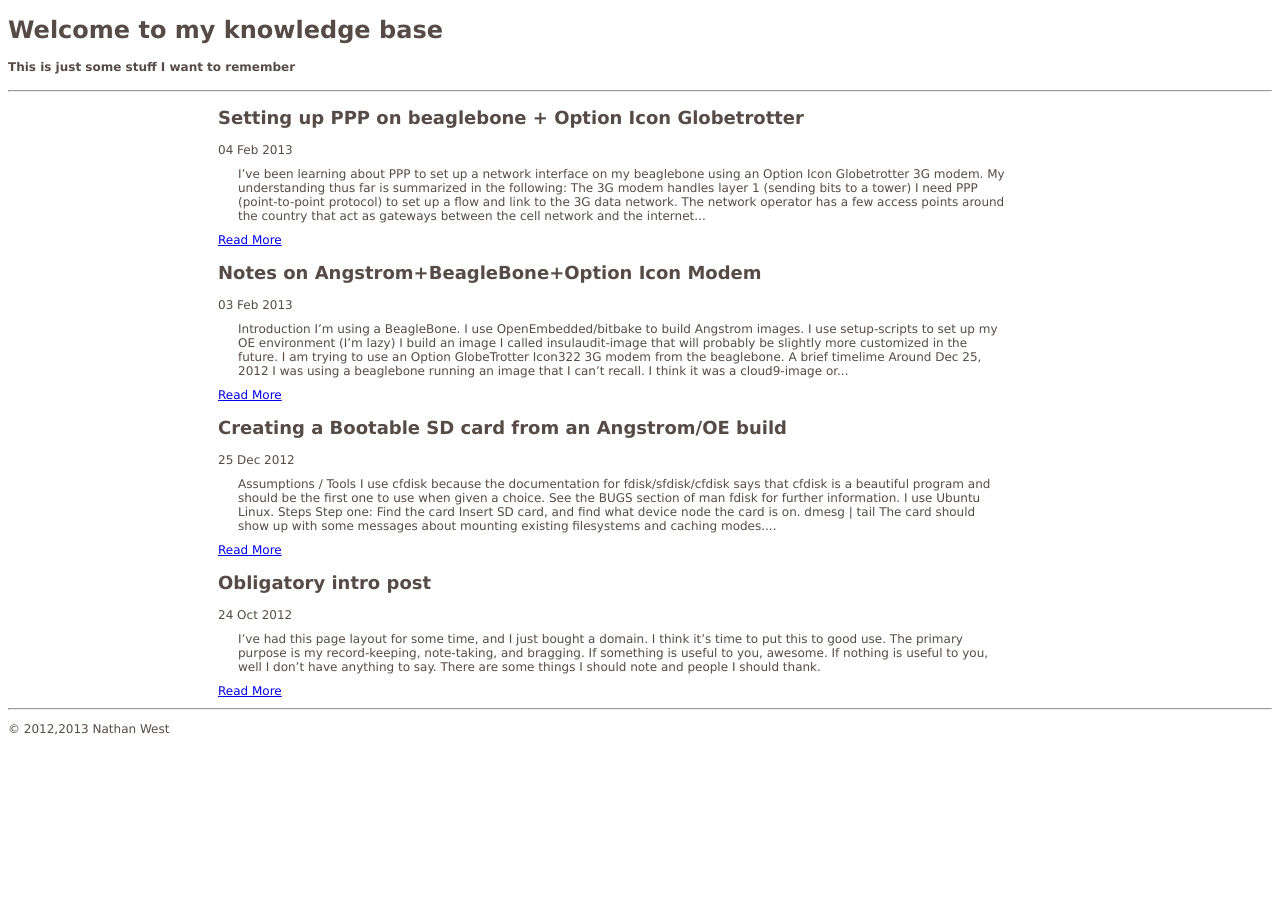
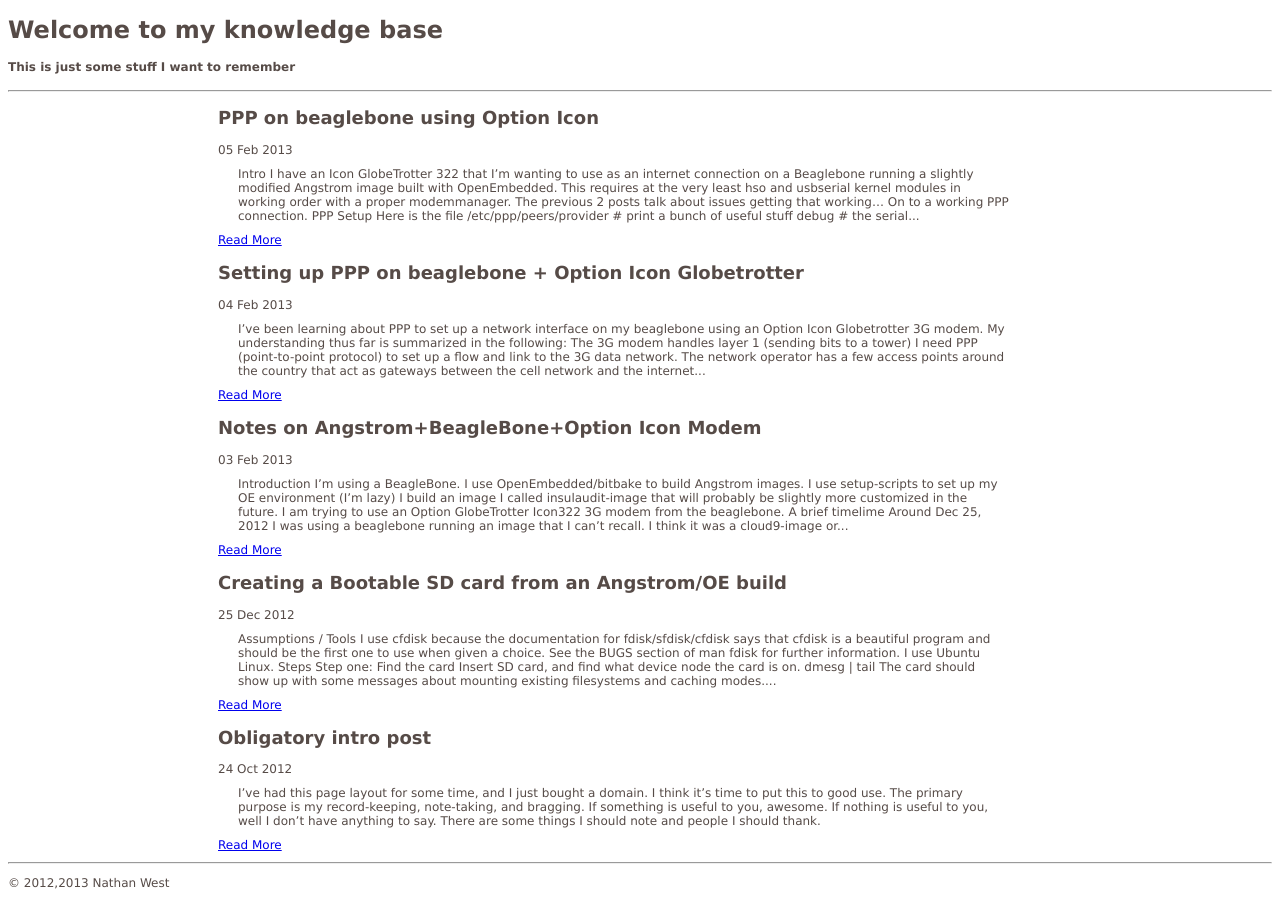
Before and after one commit to n-west/n-west.github.com, a Jekyll site: the page built from index.html, in a window 1280 px wide. Built offline with Jekyll 4.4.1, drawn with Linux system fonts in a browser that asks for light colours; some of the changed lines change nothing that is shown.

Commit message:
added _posts/2013-02-05-ppp-part2.md with setup files for PPP. modded part1 to use backtick quotes for inline code

```diff
--- /dev/null
+++ b/_posts/2013-02-05-ppp-part2.md
@@ -0,0 +1,146 @@
+---
+layout: default
+title: PPP on beaglebone using Option Icon
+---
+
+# Intro #
+I have an Icon GlobeTrotter 322 that I'm wanting to use as an internet connection on a Beaglebone running a slightly modified Angstrom image built with OpenEmbedded.
+This requires at the very least hso and usbserial kernel modules in working order with a proper modemmanager.
+The previous 2 posts talk about issues getting that working...
+
+On to a working PPP connection.
+
+# PPP Setup #
+
+Here is the file /etc/ppp/peers/provider
+
+    # print a bunch of useful stuff
+    debug
+    # the serial port to use
+    /dev/ttyHS1
+    #Baudrate
+    115200
+    # If i timeout or dont use it for <x> seconds close it
+    idle 7200
+    # Prevent the device from being used by others
+    lock
+    # Hardware handshake, not totally sure
+    crtscts
+    # Treat the dvice likea modem (it is one, afet all)
+    modem
+    # Allow any user to use the connection
+    noauth
+    # route traffic through ppp0 by default
+    replacedefaultroute
+    defaultroute
+    # Use this chat script and print the cruft
+    connect "/usr/sbin/chat -V -f /etc/ppp/beagle-chat"
+    # uh, not really sure. Get an IP from net I think.
+    noipdefault
+    # this prints a bunch of stuff to stdio
+    updetach
+    # This will cause DNS servers to obe printed.
+    # does not enable them for me.
+    # usepeerdns
+    # authenticate with ATT
+    user ISP@CINGULAR1.COM
+    password CINGULAR1
+    # disable compression
+    # novj
+
+This file is pretty heavily commented and it would be laborious to discuss it any more outside of saying that it's a config file.
+There is no sequence so order doesn't matter.
+The tricky part for me was getting the user/password right.
+
+And here is the file /etc/ppp/beagle-chat
+
+    '' AT
+    'OK' AT+CFUN=1
+    'OK' ATD*99***1#
+
+This chat script first turns the modem on, then dials PDP context 1.
+This context happens to already be configured in to the modem but you can create new ones with
+
+    AT+CDGDCONT
+
+Each context will have a number which can replace the 1 in the ATD command.
+
+
+# Using PPP #
+
+I start PPP with the pon command. This always calls the `/etc/ppp/peers/provider` config file unless specified otherwise.
+
+    root@beaglebone:~# pon
+
+    NO CARRIER
+    AT
+    OK
+    AT+CFUN=1
+    OKScript /usr/sbin/chat -V -f /etc/ppp/beagle-chat finished (pid 419), status = 0x0
+    Serial connection established.
+    using channel 5
+    Using interface ppp0
+    Connect: ppp0 <--> /dev/ttyHS1
+    rcvd [LCP ConfReq id=0x2 <mru 1600> <auth chap MD5> <magic 0x78efdbec> <asyncmap 0x0> <pcomp> <accomp>]
+    sent [LCP ConfReq id=0x1 <asyncmap 0x0> <magic 0x65175adc> <pcomp> <accomp>]
+    sent [LCP ConfAck id=0x2 <mru 1600> <auth chap MD5> <magic 0x78efdbec> <asyncmap 0x0> <pcomp> <accomp>]
+    rcvd [LCP ConfAck id=0x1 <asyncmap 0x0> <magic 0x65175adc> <pcomp> <accomp>]
+    rcvd [CHAP Challenge id=0x1 <3c4538cf898a59f7fa1c27717e148d6094f788de0ad8bf52915245601c5516f1b134749318b4f2f30060453f94>, name = "TTPCom GPRS"]
+    sent [CHAP Response id=0x1 <2770bef88a6acc069d359aecfeaa22d8>, name = "ISP@CINGULAR1.COM"]
+    rcvd [CHAP Success id=0x1 "TTP Com PPP - Password Verified OK"]
+    CHAP authentication succeeded: TTP Com PPP - Password Verified OK
+    CHAP authentication succeeded
+    sent [CCP ConfReq id=0x1 <deflate 15> <deflate(old#) 15> <bsd v1 15>]
+    sent [IPCP ConfReq id=0x1 <compress VJ 0f 01> <addr 0.0.0.0>]
+    rcvd [LCP ProtRej id=0x0 80 fd 01 01 00 0f 1a 04 78 00 18 04 78 00 15 03 2f 32]
+    Protocol-Reject for 'Compression Control Protocol' (0x80fd) received
+    rcvd [IPCP ConfRej id=0x1 <compress VJ 0f 01>]
+    sent [IPCP ConfReq id=0x2 <addr 0.0.0.0>]
+    rcvd [IPCP ConfReq id=0x1 <addr 10.0.0.1>]
+    sent [IPCP ConfAck id=0x1 <addr 10.0.0.1>]
+    rcvd [IPCP ConfNak id=0x2 <addr 10.72.44.215>]
+    sent [IPCP ConfReq id=0x3 <addr 10.72.44.215>]
+    rcvd [IPCP ConfAck id=0x3 <addr 10.72.44.215>]
+    replacing old default route to eth0 [139.78.79.254]
+    local  IP address 10.72.44.215
+    remote IP address 10.0.0.1
+
+Now I get a ppp0 interface with the address provided and you can see my default route is changed.
+Check this with ifconfig.
+
+    root@beaglebone:~# ifconfig
+    eth0      Link encap:Ethernet  HWaddr 00:18:31:E1:3A:FD
+              inet addr:139.78.79.73  Bcast:139.78.79.255  Mask:255.255.252.0
+              inet6 addr: fe80::218:31ff:fee1:3afd/64 Scope:Link
+              UP BROADCAST RUNNING MULTICAST  MTU:1500  Metric:1
+              RX packets:56868 errors:0 dropped:4959 overruns:0 frame:0
+              TX packets:1048 errors:0 dropped:0 overruns:0 carrier:0
+              collisions:0 txqueuelen:1000
+              RX bytes:7473251 (7.1 MiB)  TX bytes:134958 (131.7 KiB)
+
+    lo        Link encap:Local Loopback
+              inet addr:127.0.0.1  Mask:255.0.0.0
+              inet6 addr: ::1/128 Scope:Host
+              UP LOOPBACK RUNNING  MTU:16436  Metric:1
+              RX packets:32 errors:0 dropped:0 overruns:0 frame:0
+              TX packets:32 errors:0 dropped:0 overruns:0 carrier:0
+              collisions:0 txqueuelen:0
+              RX bytes:1792 (1.7 KiB)  TX bytes:1792 (1.7 KiB)
+
+    ppp0      Link encap:Point-to-Point Protocol
+              inet addr:10.72.44.215  P-t-P:10.0.0.1  Mask:255.255.255.255
+              UP POINTOPOINT RUNNING NOARP MULTICAST  MTU:1500  Metric:1
+              RX packets:4 errors:1 dropped:0 overruns:0 frame:0
+              TX packets:5 errors:0 dropped:0 overruns:0 carrier:0
+              collisions:0 txqueuelen:3
+              RX bytes:40 (40.0 B)  TX bytes:61 (61.0 B)
+
+At first my nameservers did not get changed, so I use Google's DNS servers.
+That's done by editing /etc/resolv.conf and adding the lines
+
+    nameserver 8.8.8.8
+    nameserver 8.8.4.4
+
+Originally I had `nameserver 127.0.0.1` which seemed to work over ethernet, but didn't work with the ppp0. Not sure why.
+
+So now I have a ppp0 connection that I can use to connect my beaglebone to the internet pretty much automatically.
```
Also changed, not shown: _posts/2013-02-04-ppp-part1.md (+2 -2 lines).
